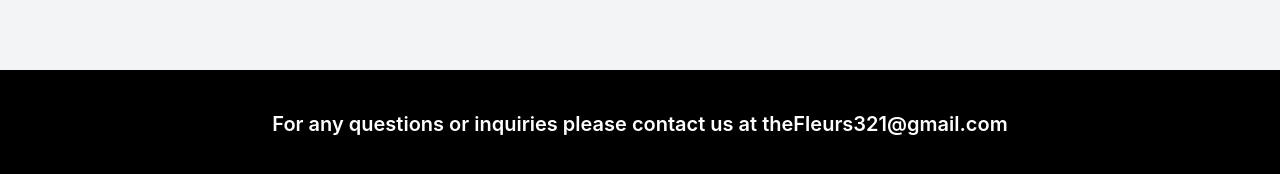
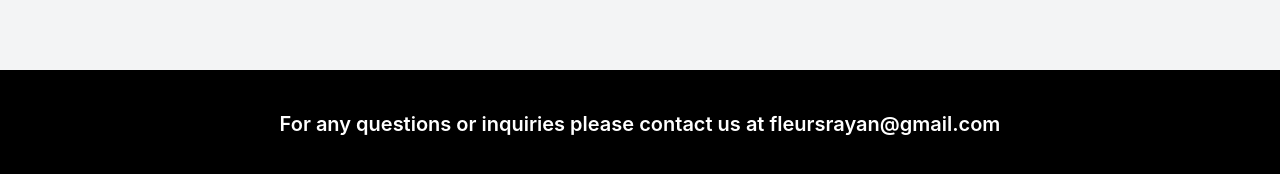
Before and after one commit to Lochki02/RyanFlores, a React (Create React App) app: page / in a window 1280 px wide. Shown: the part 9218-9392 px from the top of the page. Built offline with nearby package versions, Linux system fonts and the light colour scheme.

Commit message:
cambio mail

```diff
--- a/src/App.js
+++ b/src/App.js
@@ -344,7 +344,7 @@ function App() {
       </div>
 
       <div id="footer" className="w-full py-10 flex justify-center text-white font-semibold text-xl bg-black">
-        For any questions or inquiries please contact us at theFleurs321@gmail.com
+        For any questions or inquiries please contact us at fleursrayan@gmail.com
       </div>
     </>
   );
```
